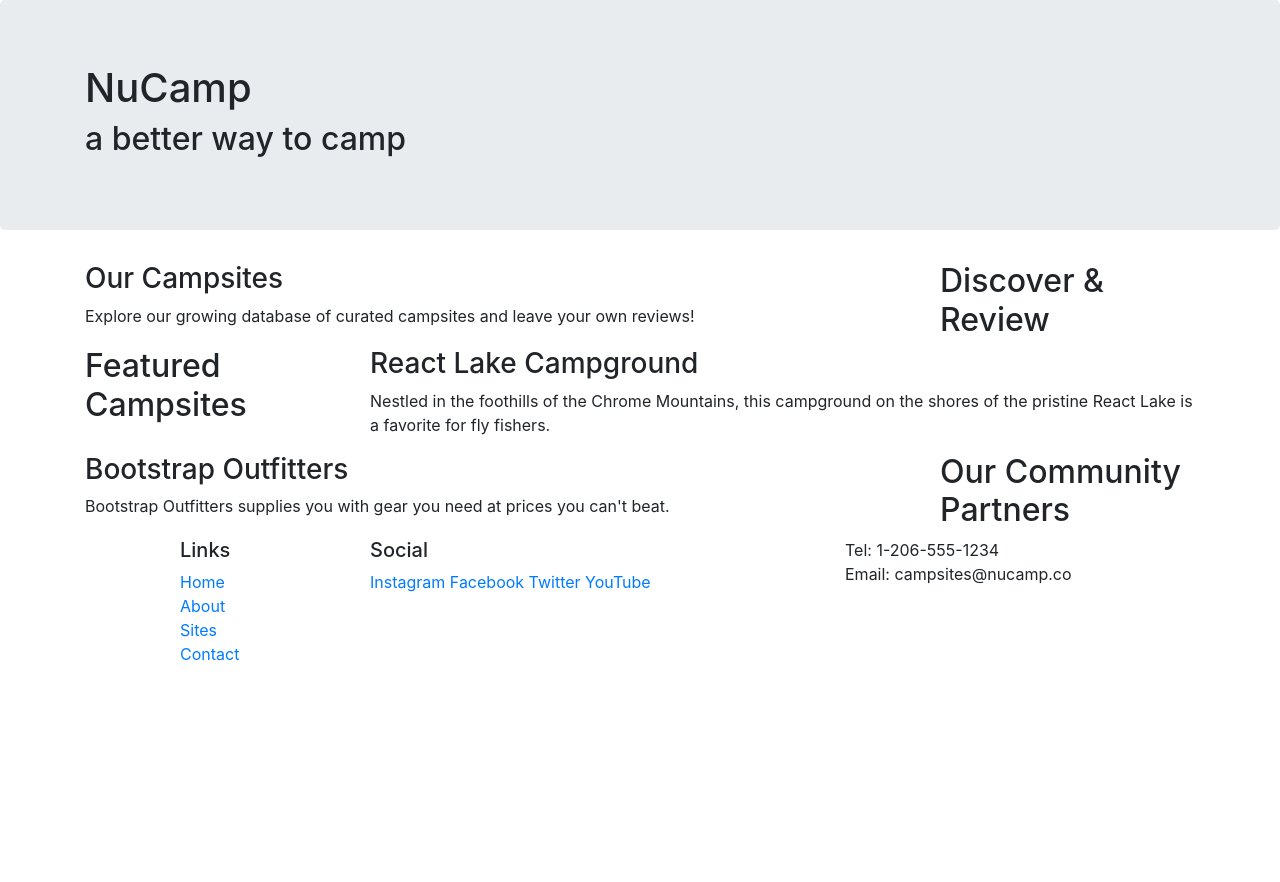
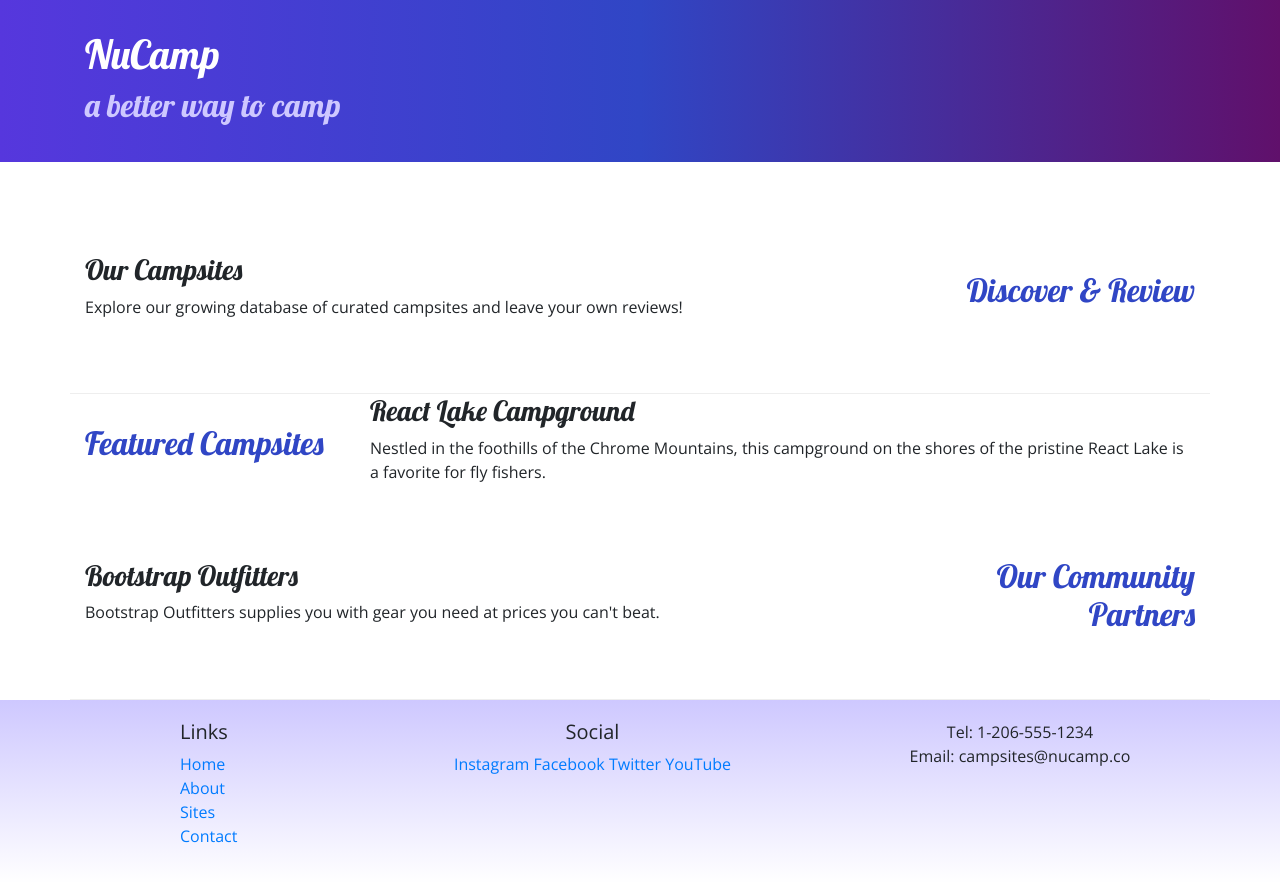
Before and after one commit to jsav11/Bootstrap-Workshop1, a website: page index.html in a window 1280 px wide. Before the commit the page ends 800 px from the top, so only its background shows below. Drawn offline with nearby package versions, Linux system fonts and the light colour scheme.

Commit message:
Adding Custom Styles

```diff
--- /dev/null
+++ b/css/styles.css
@@ -0,0 +1,32 @@
+body {
+    font-family: "Open Sans", sans-serif;
+}
+
+h1, h2, h3 {
+    font-family: "Lobster", cursive;
+}
+
+h2 {
+    color: #3046C5;
+}
+
+header h2 {
+    color: #CEC8FF;
+}
+
+footer {
+    background-image: linear-gradient(#CEC8FF, white);
+    padding: 20px 0;
+}
+
+.jumbotron {
+    padding: 30px;
+    background-image: linear-gradient(to right, #5637DD, #3046C5, #60106B);
+    color: white;
+}
+
+.row-content {
+    padding: 50px 0;
+    border-bottom: 1px ridge;
+    min-height: 200px;
+}
--- a/index.html
+++ b/index.html
@@ -8,12 +8,15 @@
     <!-- Bootstrap CSS -->
     <link rel="stylesheet" href="node_modules/bootstrap/dist/css/bootstrap.min.css" />
 
+     <!-- Additional CSS must be placed after Bootstrap CSS -->
+     <link rel="stylesheet" href="https://fonts.googleapis.com/css?family=Lobster|Open+Sans" />
+     <link rel="stylesheet" href="css/styles.css" />
     <title>NuCamp: A Better Way To Camp</title>
 </head>
 
 <body>
 
-    <header class="jumbotron">
+    <header class="jumbotron jumbotron-fluid">
         <div class="container">
             <div class="row">
                 <div class="col">
@@ -25,9 +28,9 @@
         </div>
     </header>
     <div class="container">
-        <div class="row">
+        <div class="row row-content align-items-center">
             <div class="col-sm-4 order-sm-last col-md-3">
-                <h2>Discover & Review</h2>
+                <h2 class="text-sm-right">Discover & Review</h2>
             </div>
             <div class="col">
                 <h3>Our Campsites</h3>
@@ -35,7 +38,7 @@
             </div>
         </div>
 
-        <div class="row">
+        <div class="row row content align-items-center">
             <div class="col-sm-4 col-md-3">
                 <h2>Featured Campsites</h2>
             </div>
@@ -47,9 +50,9 @@
             </div>
         </div>
 
-        <div class="row">
+        <div class="row row-content align-items-center">
             <div class="col-sm-4 order-sm-last col-md-3">
-                <h2>Our Community Partners</h2>
+                <h2 class="text-sm-right">Our Community Partners</h2>
             </div>
             <div class="col">
                 <h3>Bootstrap Outfitters</h3>
@@ -69,14 +72,14 @@
                         <li><a href="#">Contact</a></li>
                     </ul>
                 </div>
-                <div class="col-6 col-sm-5">
+                <div class="col-6 col-sm-5 text-center">
                     <h5>Social</h5>
                     <a href="http://instagram.com/">Instagram</a>
                     <a href="http://facebook.com/">Facebook</a>
                     <a href="http://twitter.com/">Twitter</a>
                     <a href="http://youtube.com/">YouTube</a>
                 </div>
-                <div class="col-sm-4">
+                <div class="col-sm-4 text-center">
                     Tel: 1-206-555-1234<br />
                     Email: campsites@nucamp.co
                 </div>
```
